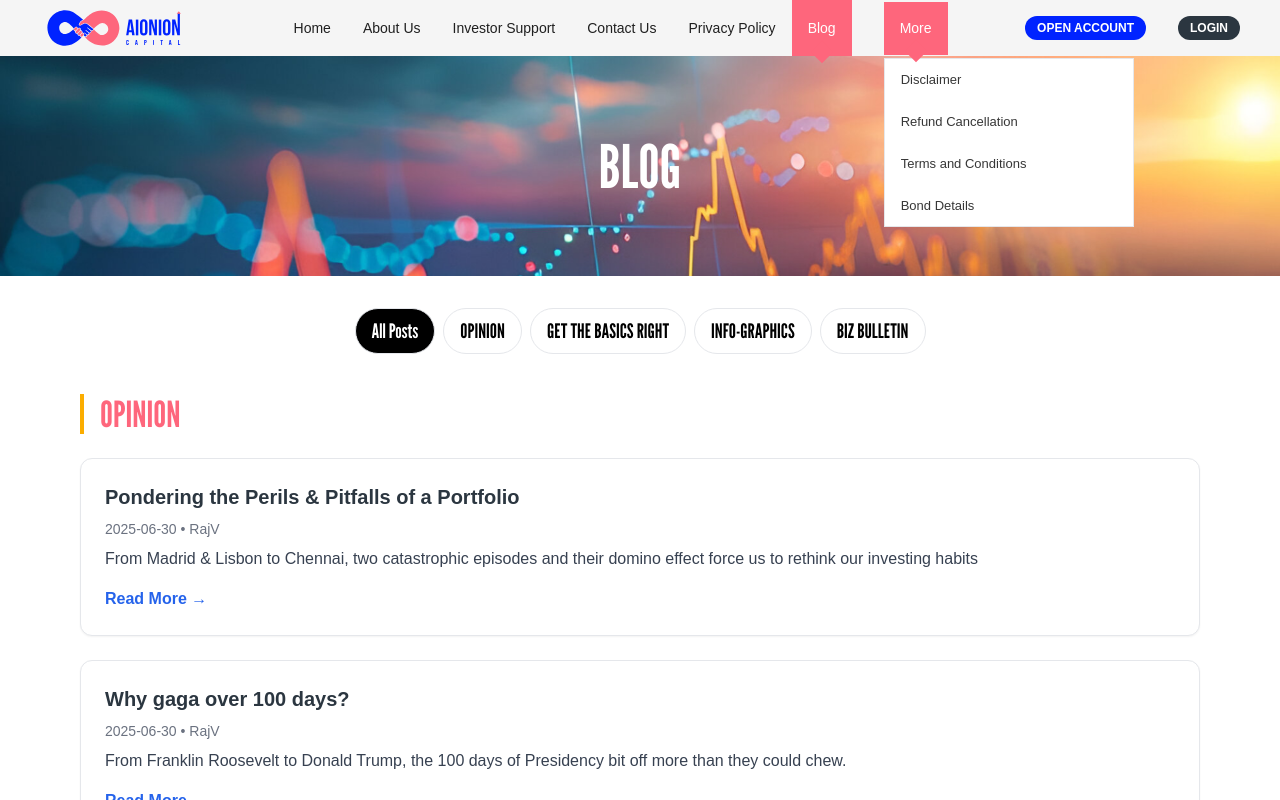
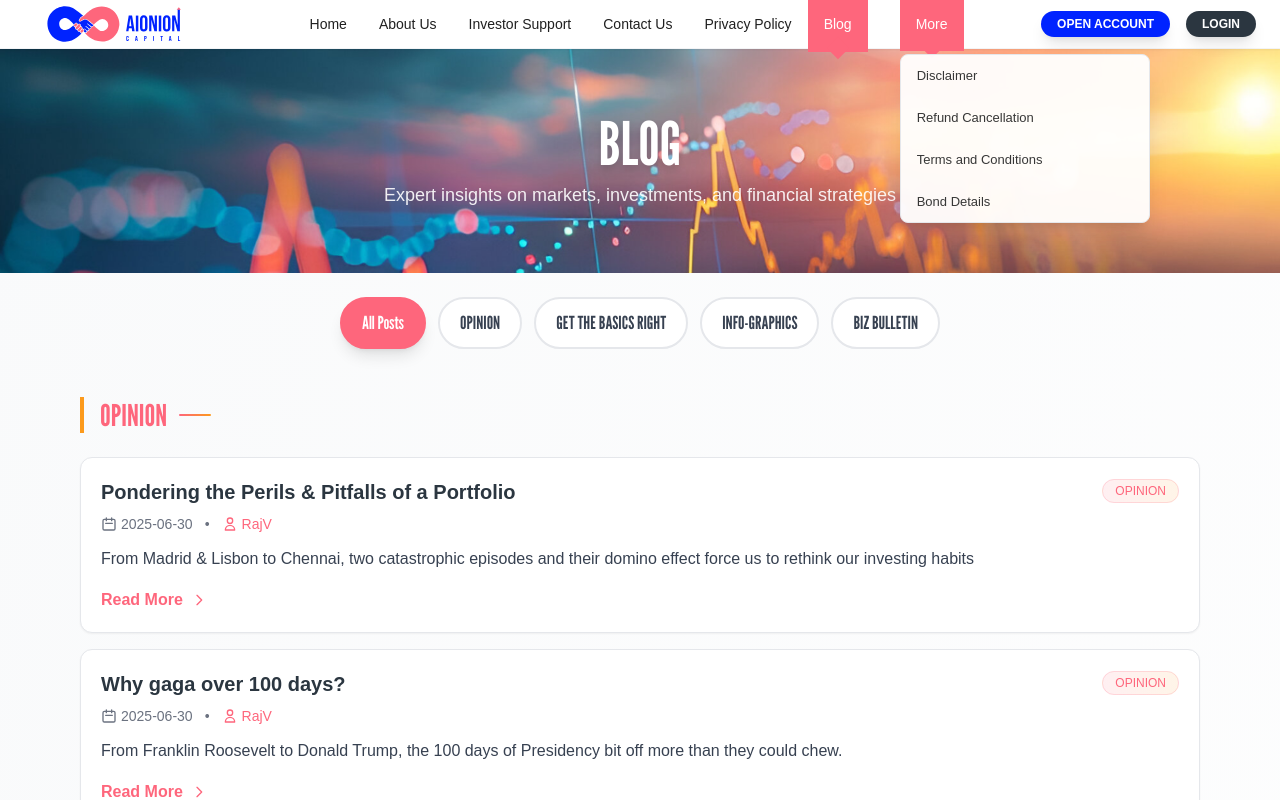
Before and after one commit to Johnrebu/aionioncapital, a Next.js app: page /blog in a window 1280 px wide. Both pictures are taken after a click on the button "More". Shown: the top 800 px of the page. Built offline with nearby package versions, Linux system fonts and the light colour scheme.

Commit message:
Header and blog

```diff
--- a/src/app/blog/page.tsx
+++ b/src/app/blog/page.tsx
@@ -247,33 +247,40 @@ export default function BlogPage() {
   };
 
   return (
-    <main className="bg-white text-black">
+    <main className="bg-gradient-to-br from-gray-50 to-white text-black">
       <Header />
 
-      {/* Banner */}
+      {/* Enhanced Banner */}
       <section
-        className="w-full py-20 text-center"
+        className="w-full py-16 text-center relative overflow-hidden"
         style={{
           backgroundImage: "url(/about/aboutbg.png)",
           backgroundPosition: "center top",
           backgroundSize: "cover",
         }}
       >
-        <h1 className="text-white text-5xl xl:text-6xl font-secondary uppercase">
+        {/* Overlay for better text readability */}
+        <div className="absolute inset-0 bg-black/20"></div>
+        <div className="relative z-10">
+          <h1 className="text-white text-5xl xl:text-6xl font-secondary uppercase mb-2 drop-shadow-lg">
             Blog
           </h1>
+          <p className="text-white/90 text-lg max-w-2xl mx-auto px-4">
+            Expert insights on markets, investments, and financial strategies
+          </p>
+        </div>
       </section>
 
-      {/* Category Filter */}
-      <nav className="max-w-6xl mx-auto px-4 pt-8 flex flex-wrap gap-2 justify-center">
+      {/* Enhanced Category Filter */}
+      <nav className="max-w-6xl mx-auto px-4 pt-6 pb-4 flex flex-wrap gap-3 justify-center">
         {categories.map((category) => (
           <button
             key={category}
             onClick={() => handleCategoryChange(category)}
-            className={`px-4 py-2 rounded-full text-xl font-secondary border ${
+            className={`px-5 py-2.5 rounded-full text-lg font-secondary border-2 transition-all duration-200 transform hover:scale-105 ${
               selectedCategory === category
-                ? "bg-black text-white"
-                : "bg-white text-black hover:bg-gray-200"
+                ? "bg-[#FE667C] text-white border-[#FE667C] shadow-lg"
+                : "bg-white text-gray-700 border-gray-200 hover:bg-gray-50 hover:border-[#FE667C]/50"
             }`}
           >
             {category}
@@ -281,7 +288,7 @@ export default function BlogPage() {
         ))}
       </nav>
 
-      {/* Blog Sections */}
+      {/* Enhanced Blog Sections */}
       {blogData
         .filter(
           (section) =>
@@ -291,7 +298,7 @@ export default function BlogPage() {
         .map((section) => (
           <section
             key={section.category}
-            className="py-10 px-4 max-w-6xl mx-auto"
+            className="py-8 px-4 max-w-6xl mx-auto"
           >
             <Link
               href={`?category=${encodeURIComponent(section.category)}`}
@@ -299,36 +306,65 @@ export default function BlogPage() {
                 e.preventDefault();
                 handleCategoryChange(section.category);
               }}
-              className="text-4xl font-secondary text-[#FE667C] mb-6 border-l-4 border-[#FBAD00] pl-4 block hover:text-blue-600 transition-colors duration-200"
+              className="text-3xl font-secondary text-[#FE667C] mb-6 border-l-4 border-[#FC9A1C] pl-4 block hover:text-[#0023FF] transition-colors duration-200 flex items-center gap-3"
             >
               {section.category}
+              <div className="w-8 h-0.5 bg-gradient-to-r from-[#FE667C] to-[#FC9A1C] rounded-full"></div>
             </Link>
 
-            <div className="space-y-6">
+            <div className="space-y-4">
               {section.articles.map((article, idx) => (
                 <article
                   key={`${article.slug}-${idx}`}
-                  className="border rounded-xl p-6 shadow-sm hover:shadow transition bg-white"
+                  className="border border-gray-200 rounded-xl p-5 shadow-sm hover:shadow-lg transition-all duration-300 bg-white hover:border-[#FE667C]/30 group"
                 >
+                  <div className="flex items-start justify-between gap-4">
+                    <div className="flex-1">
                       <Link
                         href={`/blog/${article.slug}`}
-                    className="text-xl font-semibold text-[#2B3640] hover:text-blue-600 transition-colors duration-200 block mb-2"
+                        className="text-xl font-semibold text-[#2B3640] hover:text-[#FE667C] transition-colors duration-200 block mb-2 group-hover:text-[#FE667C]"
                       >
                         {article.title}
                       </Link>
 
-                  <p className="text-sm text-gray-500 mb-2">
-                    {article.date} • {article.author}
-                  </p>
-                  <p className="text-base text-gray-700 mb-4">
+                      <div className="flex items-center gap-3 text-sm text-gray-500 mb-3">
+                        <span className="flex items-center gap-1">
+                          <svg className="w-4 h-4" fill="none" stroke="currentColor" viewBox="0 0 24 24">
+                            <path strokeLinecap="round" strokeLinejoin="round" strokeWidth={2} d="M8 7V3m8 4V3m-9 8h10M5 21h14a2 2 0 002-2V7a2 2 0 00-2-2H5a2 2 0 00-2 2v12a2 2 0 002 2z" />
+                          </svg>
+                          {article.date}
+                        </span>
+                        <span>•</span>
+                        <span className="font-medium text-[#FE667C] flex items-center gap-1">
+                          <svg className="w-4 h-4" fill="none" stroke="currentColor" viewBox="0 0 24 24">
+                            <path strokeLinecap="round" strokeLinejoin="round" strokeWidth={2} d="M16 7a4 4 0 11-8 0 4 4 0 018 0zM12 14a7 7 0 00-7 7h14a7 7 0 00-7-7z" />
+                          </svg>
+                          {article.author}
+                        </span>
+                      </div>
+
+                      <p className="text-base text-gray-700 mb-4 leading-relaxed">
                         {article.excerpt}
                       </p>
+
                       <Link
                         href={`/blog/${article.slug}`}
-                    className="inline-block text-blue-600 font-semibold hover:underline"
+                        className="inline-flex items-center gap-2 text-[#FE667C] font-semibold hover:text-[#0023FF] transition-colors duration-200 group-hover:gap-3"
                       >
-                    Read More →
+                        Read More
+                        <svg className="w-4 h-4 transition-transform duration-200 group-hover:translate-x-1" fill="none" stroke="currentColor" viewBox="0 0 24 24">
+                          <path strokeLinecap="round" strokeLinejoin="round" strokeWidth={2} d="M9 5l7 7-7 7" />
+                        </svg>
                       </Link>
+                    </div>
+
+                    {/* Category Badge */}
+                    <div className="flex-shrink-0">
+                      <span className="px-3 py-1 bg-gradient-to-r from-[#FE667C]/10 to-[#FC9A1C]/10 text-[#FE667C] text-xs font-medium rounded-full border border-[#FE667C]/20">
+                        {section.category}
+                      </span>
+                    </div>
+                  </div>
                 </article>
               ))}
             </div>
--- a/src/components/layout/Header.tsx
+++ b/src/components/layout/Header.tsx
@@ -2,7 +2,7 @@
 import React, { useEffect, useRef, useState } from "react";
 import Image from "next/image";
 import Link from "next/link";
-import { usePathname } from "next/navigation";
+import { usePathname, useRouter } from "next/navigation";
 import MenuIcon from "@mui/icons-material/Menu";
 import CloseIcon from "@mui/icons-material/Close";
 
@@ -22,13 +22,17 @@ const HeaderLinks: React.FC<HeaderProps> = ({
   isNotFocused = false,
 }) => {
   const [isHydrated, setIsHydrated] = useState(false);
+  const router = useRouter();
+
   useEffect(() => {
     setIsHydrated(true);
   }, []);
 
   const pathName = usePathname();
+  const [hoveredLink, setHoveredLink] = useState<string | null>(null);
   const [openBlogDropdown, setOpenBlogDropdown] = useState(false);
   const blogDropdownRef = useRef<HTMLDivElement>(null);
+  const hoverTimeoutRef = useRef<NodeJS.Timeout | null>(null);
 
   useEffect(() => {
     function handleClickOutside(event: MouseEvent) {
@@ -46,61 +50,89 @@ const HeaderLinks: React.FC<HeaderProps> = ({
     };
   }, []);
 
+  const handleLinkHover = (url: string) => {
+    if (hoverTimeoutRef.current) {
+      clearTimeout(hoverTimeoutRef.current);
+    }
+
+    setHoveredLink(url);
+
+    // Navigate after a very short delay (Tesla-like instant feel)
+    hoverTimeoutRef.current = setTimeout(() => {
+      if (url !== pathName) {
+        router.push(url);
+      }
+    }, 150); // Very fast navigation
+  };
+
+  const handleLinkLeave = () => {
+    if (hoverTimeoutRef.current) {
+      clearTimeout(hoverTimeoutRef.current);
+    }
+    setHoveredLink(null);
+  };
+
   // Updated categories to exactly match your blogData
   const blogCategories = [
     { label: "All Posts", url: "/blog", category: "All POSTS" },
-
     { label: "Opinion", url: "/blog?category=OPINION", category: "OPINION" },
     {
       label: "Get the Basics Right",
       url: "/blog?category=GET%20THE%20BASICS%20RIGHT",
-      category: "GET THE BASICS RIGHT", // Must match exactly
+      category: "GET THE BASICS RIGHT",
     },
     {
       label: "Info-Graphics",
       url: "/blog?category=INFO-GRAPHICS",
-      category: "INFO-GRAPHICS", // Must match exactly
+      category: "INFO-GRAPHICS",
     },
     {
       label: "Biz Bulletin",
       url: "/blog?category=BIZ%20BULLETIN",
-      category: "BIZ BULLETIN", // Must match exactly
+      category: "BIZ BULLETIN",
     },
   ];
+
   return (
     <ul className="flex flex-col lg:flex-row lg:items-center leading-[0rem] h-[3.5rem] relative">
       {links.map((link) => (
         <li
           key={link.url}
-          className={`px-4 py-4 h-full relative flex items-center group ${
+          className={`px-4 py-4 h-full relative flex items-center group transition-all duration-200 ${
             pathName === link.url && link.url !== "/" && !isNotFocused
               ? "bg-[#fe667c] text-white z-50"
-              : ""
+              : hoveredLink === link.url
+              ? "bg-[#fe667c]/10 text-[#fe667c]"
+              : "hover:bg-[#fe667c]/5"
           }`}
+          onMouseEnter={() => handleLinkHover(link.url)}
+          onMouseLeave={handleLinkLeave}
         >
           {link.name === "Blog" ? (
             <div className="relative" ref={blogDropdownRef}>
               <button
                 onClick={() => setOpenBlogDropdown(!openBlogDropdown)}
-                className={`block py-2 px-4 rounded cursor-pointer lg:bg-transparent lg:p-0 ${
+                className={`block py-2 px-4 rounded cursor-pointer lg:bg-transparent lg:p-0 transition-colors duration-200 ${
                   pathName === link.url && !isNotFocused
                     ? "text-white"
-                    : "text-[#202020]"
-                } text-[14px] z-10 relative`}
+                    : hoveredLink === link.url
+                    ? "text-[#fe667c]"
+                    : "text-[#202020] hover:text-[#fe667c]"
+                } text-[14px] z-10 relative font-medium`}
                 aria-expanded={openBlogDropdown}
                 aria-haspopup="true"
               >
                 Blog
               </button>
               {isHydrated && openBlogDropdown && (
-                <div className="absolute left-0 top-full mt-1 z-50">
-                  <div className="bg-white border rounded-lg shadow-lg min-w-max">
-                    <ul className="py-1 text-sm text-gray-700">
+                <div className="absolute left-0 top-full mt-1 z-50 animate-in slide-in-from-top-2 duration-200">
+                  <div className="bg-white border border-gray-200 rounded-lg shadow-xl min-w-max backdrop-blur-sm">
+                    <ul className="py-2 text-sm text-gray-700">
                       {blogCategories.map((item) => (
                         <li key={item.url}>
                           <Link
                             href={item.url}
-                            className="block px-4 py-2 hover:bg-gray-100"
+                            className="block px-4 py-2 hover:bg-[#fe667c]/10 hover:text-[#fe667c] transition-colors duration-150"
                             onClick={() => setOpenBlogDropdown(false)}
                           >
                             {item.label}
@@ -117,24 +149,26 @@ const HeaderLinks: React.FC<HeaderProps> = ({
               href={link.url}
               target={link.new ? "_blank" : "_self"}
               rel={link.new ? "noopener noreferrer" : undefined}
-              className={
+              className={`block py-2 px-4 rounded cursor-pointer lg:bg-transparent lg:p-0 transition-all duration-200 ${
                 link.name.toUpperCase() === "OPEN ACCOUNT"
-                  ? "bg-[#0023ff] rounded-full text-[12px] px-3 py-3 font-bold text-white"
+                  ? "bg-[#0023ff] hover:bg-[#0023ff]/90 rounded-full text-[12px] px-3 py-3 font-bold text-white shadow-lg hover:shadow-xl transform hover:scale-105"
                   : link.name.toUpperCase() === "LOGIN"
-                  ? "bg-[#2b3640] rounded-full text-[12px] px-3 py-3 font-bold text-white"
+                  ? "bg-[#2b3640] hover:bg-[#2b3640]/90 rounded-full text-[12px] px-3 py-3 font-bold text-white shadow-lg hover:shadow-xl transform hover:scale-105"
                   : `block py-2 px-4 rounded lg:bg-transparent lg:p-0 ${
                       pathName === link.url && link.url !== "/" && !isNotFocused
                         ? "text-white"
-                        : "text-[#202020]"
-                    } text-[14px] z-10`
-              }
+                        : hoveredLink === link.url
+                        ? "text-[#fe667c]"
+                        : "text-[#202020] hover:text-[#fe667c]"
+                    } text-[14px] z-10 font-medium`
+              }`}
             >
               {link.name}
             </Link>
           )}
 
           {pathName === link.url && link.url !== "/" && !isNotFocused && (
-            <span className="absolute -bottom-1 left-1/2 transform -translate-x-1/2 w-4 h-4 bg-[#fe667c] rotate-45"></span>
+            <span className="absolute -bottom-1 left-1/2 transform -translate-x-1/2 w-4 h-4 bg-[#fe667c] rotate-45 animate-in slide-in-from-bottom-1 duration-200"></span>
           )}
         </li>
       ))}
@@ -156,9 +190,11 @@ const PopUpLinks = () => {
         <Link
           href={item.url}
           key={item.url}
-          className="text-[13px] text-black2 hover:font-bold block"
+          className="text-[13px] text-black2 hover:text-[#fe667c] hover:font-semibold block transition-all duration-150"
         >
-          <div className="hover:bg-[#ECE8E8] px-4 py-[0.7rem]">{item.name}</div>
+          <div className="hover:bg-[#fe667c]/10 px-4 py-[0.7rem] rounded-md transition-colors duration-150">
+            {item.name}
+          </div>
         </Link>
       ))}
     </>
@@ -215,16 +251,16 @@ const Header: React.FC<{ data?: string }> = (props) => {
   ];
 
   return (
-    <header>
+    <header className="sticky top-0 z-50 backdrop-blur-md bg-white/95 border-b border-gray-100 shadow-sm">
       <nav
         className={`${
-          props?.data === "home" ? "bg-[#D1B09D]" : "bg-[#F5F5F5]"
-        } px-4 lg:px-6`}
+          props?.data === "home" ? "bg-[#D1B09D]/95" : "bg-white/95"
+        } px-4 lg:px-6 transition-all duration-300`}
       >
-        <div className="flex flex-wrap justify-between items-center mx-auto max-w-screen-xl">
-          <Link href="/" className="flex items-center" title="Go to Home">
+        <div className="flex flex-wrap justify-between items-center mx-auto max-w-screen-xl h-12">
+          <Link href="/" className="flex items-center group" title="Go to Home">
             <Image
-              className="mr-3 h-6 sm:h-9"
+              className="mr-3 h-6 sm:h-9 transition-transform duration-200 group-hover:scale-105"
               src="/footericon/logo.svg"
               alt="Aionion Capital Home Logo"
               width={180}
@@ -235,7 +271,7 @@ const Header: React.FC<{ data?: string }> = (props) => {
 
           {/* Mobile menu toggle */}
           <button
-            className="block xl:hidden p-2 rounded-md"
+            className="block xl:hidden p-2 rounded-md hover:bg-gray-100 transition-colors duration-150"
             onClick={() => setIsOpen(!isOpen)}
             aria-label="Toggle menu"
           >
@@ -247,24 +283,40 @@ const Header: React.FC<{ data?: string }> = (props) => {
           </button>
 
           {/* Desktop right-side actions */}
-          <div className="hidden xl:flex items-center lg:order-2">
-            <HeaderLinks links={actionLinks} isNotFocused={true} />
+          <div className="hidden xl:flex items-center lg:order-2 space-x-4">
+            {actionLinks.map((link) => (
+              <Link
+                key={link.url}
+                href={link.url}
+                target={link.new ? "_blank" : "_self"}
+                rel={link.new ? "noopener noreferrer" : undefined}
+                className={`${
+                  link.name.toUpperCase() === "OPEN ACCOUNT"
+                    ? "bg-[#0023ff] hover:bg-[#0023ff] rounded-full text-[12px] px-4 py-1 font-bold text-white shadow-lg hover:shadow-xl transform hover:scale-105 transition-all duration-200"
+                    : link.name.toUpperCase() === "LOGIN"
+                    ? "bg-[#2b3640] hover:bg-[#2b3640]/90 rounded-full text-[12px] px-4 py-1 font-bold text-white shadow-lg hover:shadow-xl transform hover:scale-105 transition-all duration-200"
+                    : ""
+                }`}
+              >
+                {link.name}
+              </Link>
+            ))}
           </div>
 
           {/* Mobile Sidebar */}
           <div
-            className={`fixed top-0 right-0 h-full z-[80] shadow-[10px_0_20px_rgba(0,0,0,0.3)] w-64 bg-[#E9E9E9] transform transition-transform ${
+            className={`fixed top-0 right-0 h-full z-[80] shadow-[10px_0_20px_rgba(0,0,0,0.3)] w-64 bg-white/95 backdrop-blur-md transform transition-transform duration-300 ${
               isOpen ? "translate-x-0" : "translate-x-full"
             } xl:hidden`}
           >
             <button
-              className="absolute z-[82] top-4 right-4"
+              className="absolute z-[82] top-4 right-4 p-2 rounded-full hover:bg-gray-100 transition-colors duration-150"
               onClick={() => setIsOpen(false)}
               title="Close menu"
             >
               <CloseIcon className="text-black" fontSize="medium" />
             </button>
-            <div className="bg-[#E9E9E9] px-5 py-5">
+            <div className="bg-white/95 backdrop-blur-md px-5 py-5">
               <ul>
                 {mainLinks.map((link) => (
                   <li className="text-black mt-2 p-1 text-left" key={link.url}>
@@ -272,12 +324,12 @@ const Header: React.FC<{ data?: string }> = (props) => {
                       <div>
                         <button
                           onClick={() => setOpenMobilePopUp(!openMobilePopUp)}
-                          className="text-left"
+                          className="text-left hover:text-[#fe667c] transition-colors duration-150"
                         >
                           Blog
                         </button>
                         {openMobilePopUp && (
-                          <div className="ml-4 mt-1">
+                          <div className="ml-4 mt-1 space-y-1">
                             {[
                               { label: "All Posts", url: "/blog" },
                               {
@@ -301,6 +353,7 @@ const Header: React.FC<{ data?: string }> = (props) => {
                                 <Link
                                   href={item.url}
                                   onClick={() => setIsOpen(false)}
+                                  className="hover:text-[#fe667c] transition-colors duration-150"
                                 >
                                   {item.label}
                                 </Link>
@@ -310,7 +363,11 @@ const Header: React.FC<{ data?: string }> = (props) => {
                         )}
                       </div>
                     ) : (
-                      <Link href={link.url} onClick={() => setIsOpen(false)}>
+                      <Link
+                        href={link.url}
+                        onClick={() => setIsOpen(false)}
+                        className="hover:text-[#fe667c] transition-colors duration-150"
+                      >
                         {link.name}
                       </Link>
                     )}
@@ -320,7 +377,7 @@ const Header: React.FC<{ data?: string }> = (props) => {
 
               <div>
                 <button
-                  className="text-black p-1 mt-2 cursor-pointer text-left"
+                  className="text-black p-1 mt-2 cursor-pointer text-left hover:text-[#fe667c] transition-colors duration-150"
                   onClick={() => setOpenMobilePopUp(!openMobilePopUp)}
                 >
                   More
@@ -337,7 +394,7 @@ const Header: React.FC<{ data?: string }> = (props) => {
                   <li className="text-black p-1 mt-2 text-left" key={link.url}>
                     <Link
                       href={link.url}
-                      className="capitalize"
+                      className="capitalize hover:text-[#fe667c] transition-colors duration-150"
                       target={link.new ? "_blank" : "_self"}
                       onClick={() => setIsOpen(false)}
                     >
@@ -354,30 +411,30 @@ const Header: React.FC<{ data?: string }> = (props) => {
             <HeaderLinks links={mainLinks} />
             <div className="relative inline-block">
               <div
-                className={`px-4 py-4 h-full relative flex items-center ${
+                className={`px-4 py-4 h-full relative flex items-center transition-all duration-200 ${
                   newPages.includes(pathName) || openPopUp
                     ? "bg-[#fe667c] text-white z-50"
-                    : ""
+                    : "hover:bg-[#fe667c]/10"
                 }`}
               >
                 <button
                   onClick={() => setOpenPopUp(!openPopUp)}
-                  className={`block py-2 px-4 rounded cursor-pointer lg:bg-transparent lg:p-0 ${
+                  className={`block py-2 px-4 rounded cursor-pointer lg:bg-transparent lg:p-0 transition-colors duration-200 ${
                     newPages.includes(pathName) || openPopUp
                       ? "text-white"
-                      : "text-black"
-                  } text-[14px] z-10`}
+                      : "text-black hover:text-[#fe667c]"
+                  } text-[14px] z-10 font-medium`}
                 >
                   More
                 </button>
               </div>
               {(newPages.includes(pathName) || openPopUp) && (
-                <span className="absolute -bottom-1 left-1/2 transform -translate-x-1/2 w-4 h-4 bg-[#fe667c] rotate-45 z-50"></span>
+                <span className="absolute -bottom-1 left-1/2 transform -translate-x-1/2 w-4 h-4 bg-[#fe667c] rotate-45 animate-in slide-in-from-bottom-1 duration-200"></span>
               )}
               {openPopUp && (
                 <div
                   ref={popUpRef}
-                  className="absolute top-full left-0 mt-[0.20rem] w-[250px] bg-white border z-30"
+                  className="absolute top-full left-0 mt-[0.20rem] w-[250px] bg-white/95 backdrop-blur-md border border-gray-200 z-30 rounded-lg shadow-xl animate-in slide-in-from-top-2 duration-200"
                 >
                   <PopUpLinks />
                 </div>
```
Lines whose indentation alone changed are shown as unchanged.
